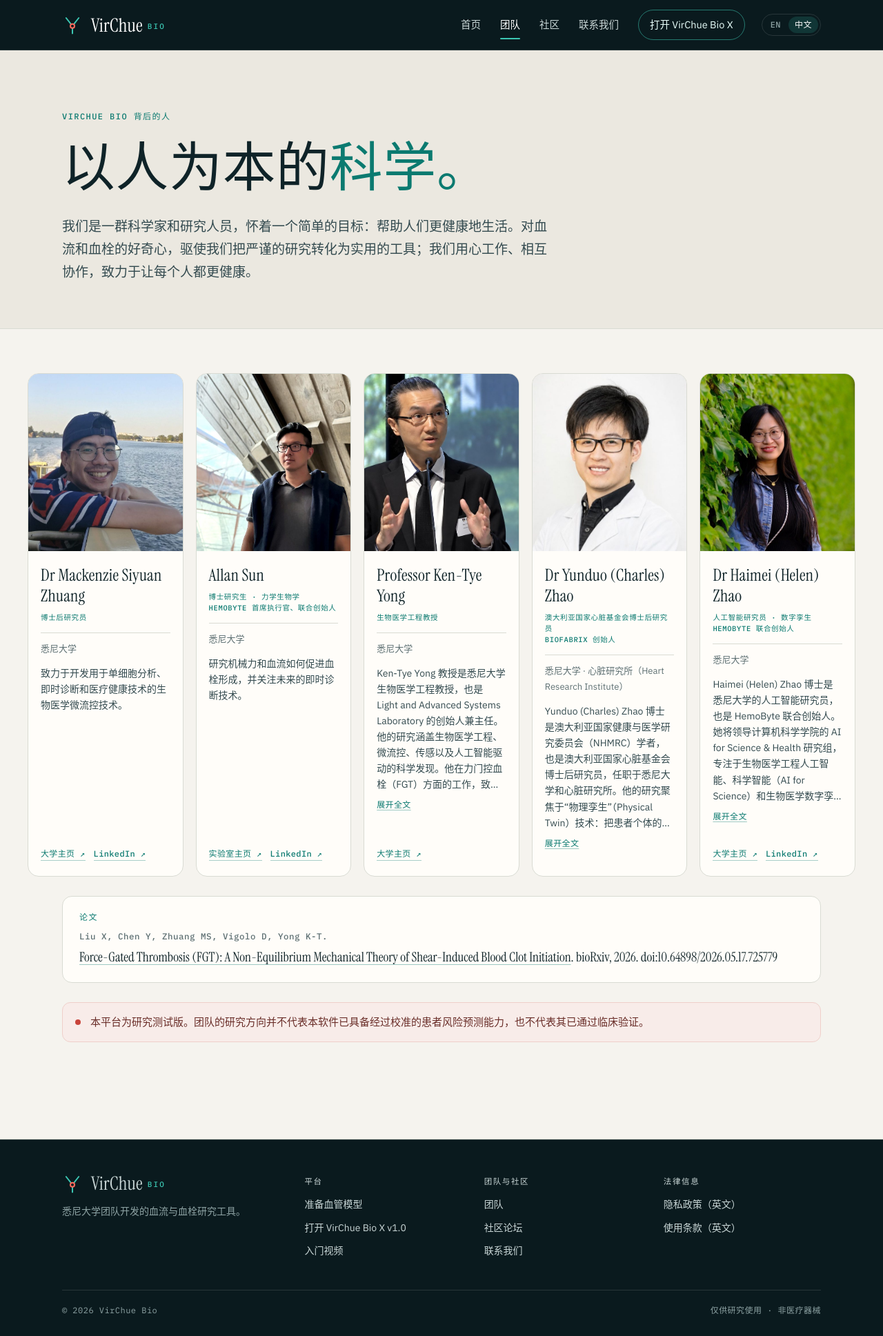
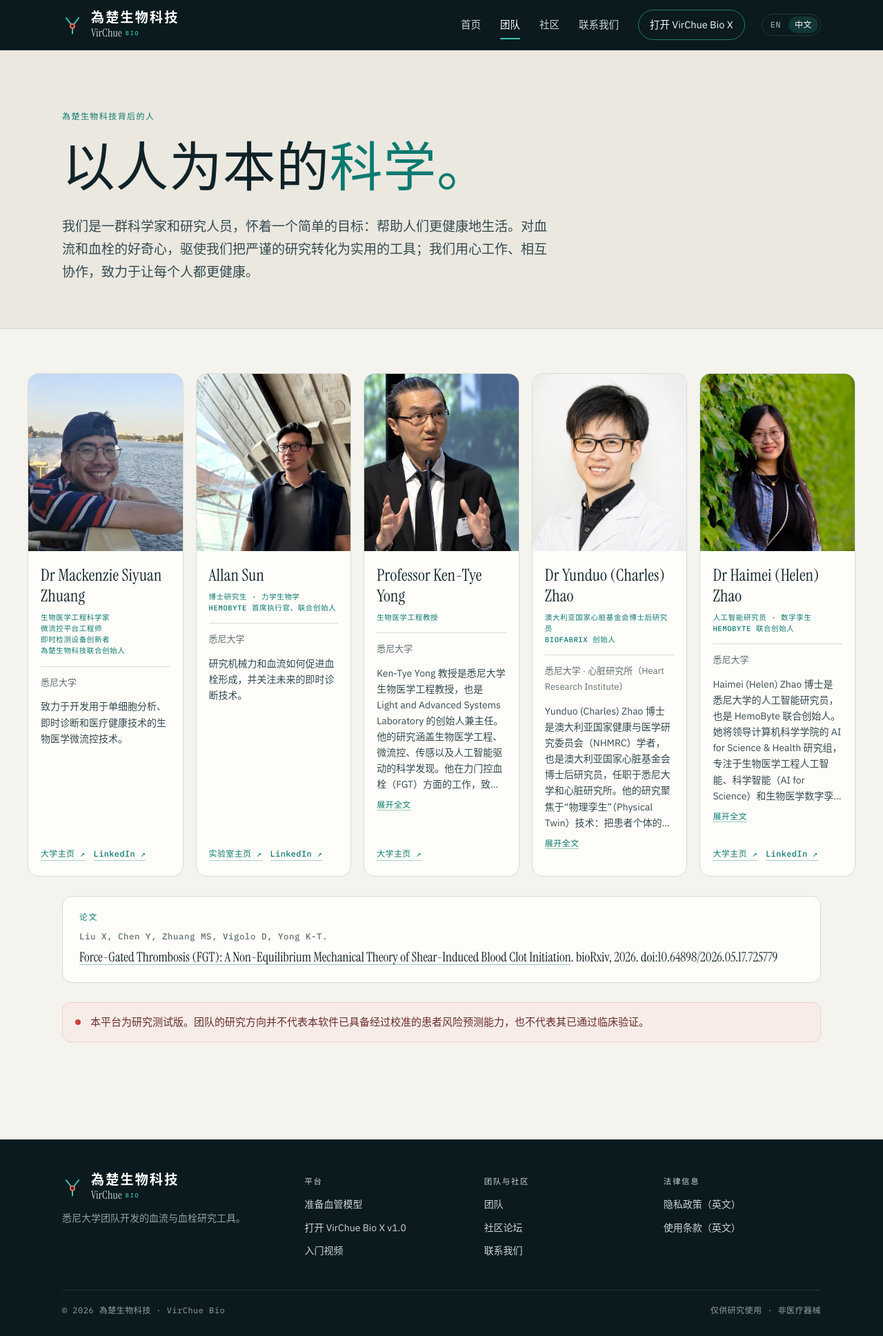
Before and after one commit to makarovrush-ctrl/virchuebio-site, a plain HTML site: page zh/team.html in a window 1280 px wide. Shown: the whole page at 69% size. Drawn offline with Linux system fonts and the light colour scheme.

Commit message:
Chinese pages: site name 為楚生物科技 with VirChue BIO below
Co-Authored-By: Claude Opus 5.5 <noreply@anthropic.com>
Claude-Session: https://claude.ai/code/session_01Fii6CfNdgSimTmnYAPgvhr

```diff
--- a/zh/team.html
+++ b/zh/team.html
@@ -1,24 +1,24 @@
 <!doctype html>
 <html lang="zh-Hans"><head><meta charset="utf-8"><meta name="viewport" content="width=device-width,initial-scale=1"><meta name="theme-color" content="#0a1a1e">
-<meta name="description" content="VirChue Bio 背后的研究人员。">
-<title>团队 · VirChue Bio</title><link rel="icon" href="../favicon.svg" type="image/svg+xml">
+<meta name="description" content="為楚生物科技背后的研究人员。">
+<title>团队 · 為楚生物科技</title><link rel="icon" href="../favicon.svg" type="image/svg+xml">
 <link rel="preload" href="../assets/fonts/instrument-serif-latin-400-normal.woff2" as="font" type="font/woff2" crossorigin>
 <link rel="preload" href="../assets/fonts/ibm-plex-sans-latin-400-normal.woff2" as="font" type="font/woff2" crossorigin>
 <link rel="stylesheet" href="../assets/site.css"><link rel="alternate" hreflang="en" href="https://www.virchuebio.com/team.html"><link rel="alternate" hreflang="zh-Hans" href="https://www.virchuebio.com/zh/team.html"><link rel="alternate" hreflang="x-default" href="https://www.virchuebio.com/team.html"></head>
 <body>
 <a class="skip-link" href="#main">跳到正文</a>
-<header class="site-header"><div class="wrap"><a class="brand" href="./index.html" aria-label="VirChue Bio 首页"><svg viewBox="0 0 36 36" aria-hidden="true"><path d="M18 33V20M18 20 7 6M18 20 29 6"/><circle cx="18" cy="20" r="3.6"/></svg><span class="brand-word">VirChue<small>BIO</small></span></a>
+<header class="site-header"><div class="wrap"><a class="brand" href="./index.html" aria-label="為楚生物科技（VirChue Bio）首页"><svg viewBox="0 0 36 36" aria-hidden="true"><path d="M18 33V20M18 20 7 6M18 20 29 6"/><circle cx="18" cy="20" r="3.6"/></svg><span class="brand-word brand-zh"><span class="zh-name">為楚生物科技</span><span class="en-name">VirChue<small>BIO</small></span></span></a>
 <nav aria-label="主导航"><a href="./index.html">首页</a><a href="./team.html" aria-current="page">团队</a><a href="./community.html">社区</a><a href="./contact.html">联系我们</a><a class="nav-cta" href="../app/index.html">打开 VirChue Bio X</a></nav><div class="lang-switch" role="group" aria-label="语言"><a href="../team.html" lang="en" hreflang="en">EN</a><a href="./team.html" lang="zh-Hans" aria-current="true">中文</a></div></div></header>
 <main id="main">
 <section class="page-head"><div class="wrap">
-<p class="eyebrow">VirChue Bio 背后的人</p>
+<p class="eyebrow">為楚生物科技背后的人</p>
 <h1>以人为本的<em>科学。</em></h1>
 <p class="intro">我们是一群科学家和研究人员，怀着一个简单的目标：帮助人们更健康地生活。对血流和血栓的好奇心，驱使我们把严谨的研究转化为实用的工具；我们用心工作、相互协作，致力于让每个人都更健康。</p>
 </div></section>
 <section class="section" aria-label="团队成员"><div class="wrap team-wrap">
 <div class="team-grid">
 <article class="person" aria-labelledby="team-siyuan-name"><figure><img src="../assets/team/mackenzie-zhuang.jpg" alt="肖像：Dr Mackenzie Siyuan Zhuang" width="723" height="900" decoding="async" loading="lazy"></figure>
-<div class="body"><h2 id="team-siyuan-name">Dr Mackenzie Siyuan Zhuang</h2><p class="role">博士后研究员</p>
+<div class="body"><h2 id="team-siyuan-name">Dr Mackenzie Siyuan Zhuang</h2><p class="role">生物医学工程科学家<br>微流控平台工程师<br>即时检测设备创新者<br>為楚生物科技联合创始人</p>
 <p class="affil">悉尼大学</p>
 <p class="bio">致力于开发用于单细胞分析、即时诊断和医疗健康技术的生物医学微流控技术。</p>
 <div class="links"><a href="https://profiles.sydney.edu.au/siyuan.zhuang" target="_blank" rel="noopener noreferrer" aria-label="Dr Mackenzie Siyuan Zhuang：大学主页（在新标签页中打开）">大学主页 ↗</a><a href="https://au.linkedin.com/in/mackenzie-siyuan-zhuang-hall-03a350b1" target="_blank" rel="noopener noreferrer" aria-label="Dr Mackenzie Siyuan Zhuang：LinkedIn（在新标签页中打开）">LinkedIn ↗</a></div></div></article>
@@ -48,11 +48,11 @@
 </div></section>
 </main>
 <footer class="site-footer"><div class="wrap">
-<div class="about"><a class="brand" href="./index.html" aria-label="VirChue Bio 首页"><svg viewBox="0 0 36 36" aria-hidden="true"><path d="M18 33V20M18 20 7 6M18 20 29 6"/><circle cx="18" cy="20" r="3.6"/></svg><span class="brand-word">VirChue<small>BIO</small></span></a><p>悉尼大学团队开发的血流与血栓研究工具。</p></div>
+<div class="about"><a class="brand" href="./index.html" aria-label="為楚生物科技（VirChue Bio）首页"><svg viewBox="0 0 36 36" aria-hidden="true"><path d="M18 33V20M18 20 7 6M18 20 29 6"/><circle cx="18" cy="20" r="3.6"/></svg><span class="brand-word brand-zh"><span class="zh-name">為楚生物科技</span><span class="en-name">VirChue<small>BIO</small></span></span></a><p>悉尼大学团队开发的血流与血栓研究工具。</p></div>
 <div><h4>平台</h4><ul><li><a href="../app/vessel-prep.html">准备血管模型</a></li><li><a href="../app/index.html">打开 VirChue Bio X v1.0</a></li><li><a href="./index.html#start">入门视频</a></li></ul></div>
 <div><h4>团队与社区</h4><ul><li><a href="./team.html">团队</a></li><li><a href="./community.html">社区论坛</a></li><li><a href="./contact.html">联系我们</a></li></ul></div>
 <div><h4>法律信息</h4><ul><li><a href="../privacy.html">隐私政策（英文）</a></li><li><a href="../terms.html">使用条款（英文）</a></li></ul></div>
-<div class="base"><span>© 2026 VirChue Bio</span><span>仅供研究使用 · 非医疗器械</span></div>
+<div class="base"><span>© 2026 為楚生物科技 · VirChue Bio</span><span>仅供研究使用 · 非医疗器械</span></div>
 </div></footer>
 <script src="../assets/team.js" defer></script>
 <script data-goatcounter="https://virchuebio.goatcounter.com/count" async src="https://gc.zgo.at/count.js"></script>
```
Also changed, not shown: zh/community.html (+6 -6 lines), zh/contact.html (+5 -5 lines), zh/index.html (+8 -8 lines).
